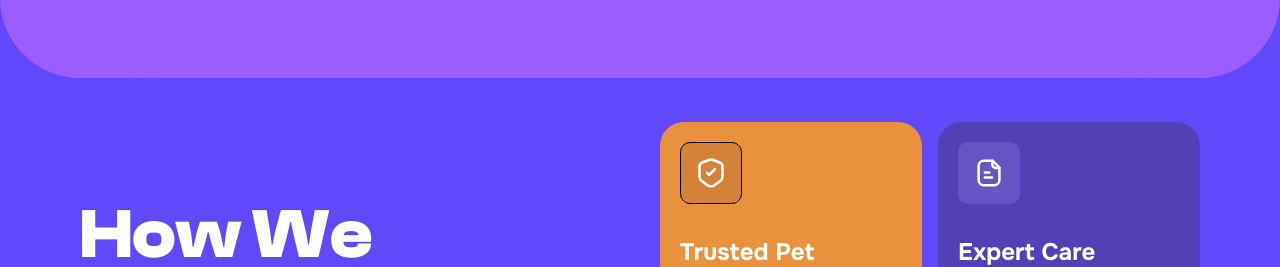
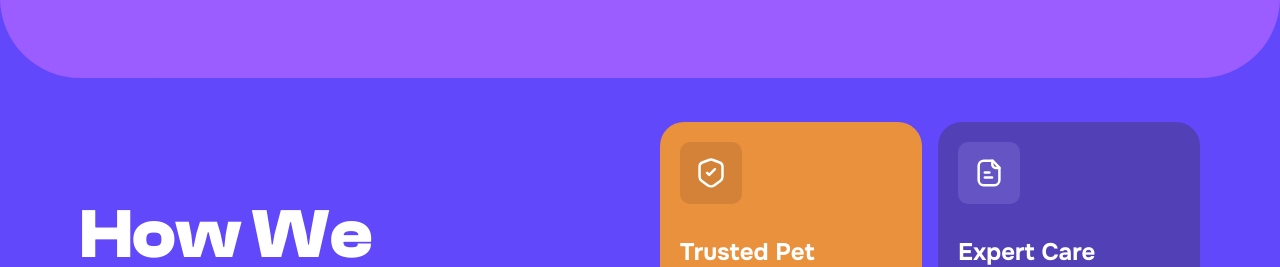
Before and after one commit to JoySarkarBD/pet-zone, a Next.js app: page / in a window 1280 px wide. Shown: the part 1643-1910 px from the top of the page. Built offline with nearby package versions, Linux system fonts and the light colour scheme.

Commit message:
fix: remove unnecessary border from icon in HowWeServe component for cleaner design fix: simplify button class in TopCategories component for consistency fix: reorder import statement in Navbar component for better organization fix: update card vector and background images for improved visuals

```diff
--- a/components/HowWeServe.tsx
+++ b/components/HowWeServe.tsx
@@ -46,7 +46,7 @@ export default function HowWeServe() {
               whileHover={{ scale: 1.05, transition: { duration: 0.2 } }}
               className='bg-[#EA913E] rounded-3xl p-5 flex flex-col min-h-[298px] max-w-[286px]'>
               <div
-                className='w-[62px] h-[62px] border border-black rounded-lg flex items-center justify-center mb-8 bg-[#D38238]
+                className='w-[62px] h-[62px] rounded-lg flex items-center justify-center mb-8 bg-[#D38238]
               '>
                 <svg
                   width='32'
--- a/components/TopCategories.tsx
+++ b/components/TopCategories.tsx
@@ -73,7 +73,7 @@ export default function TopCategories() {
           viewport={{ once: true }}
           transition={{ duration: 0.6, delay: 0.4 }}
           className='w-full mt-10'>
-          <button className='bg-[#F56A3D] hover:bg-[#E55A2D] w-full h-[76px] text-[22px] font-normal text-white border-0 rounded-full font-onset cursor-pointer'>
+          <button className='bg-[#F56A3D] hover:bg-[#E55A2D] w-full h-[76px] text-[22px] font-normal text-white rounded-full font-onset cursor-pointer'>
             Learn more
           </button>
         </MotionDiv>
--- a/components/shared/Navbar.tsx
+++ b/components/shared/Navbar.tsx
@@ -1,8 +1,8 @@
 import { Button } from "@/components/ui/button";
-import { MotionNav } from "../ui/motion-wrapper";
 import { Search, User2 } from "lucide-react";
 import Image from "next/image";
 import Link from "next/link";
+import { MotionNav } from "../ui/motion-wrapper";
 
 export default function Navbar() {
   return (
```
Also changed, not shown: public/card_vactor.png, public/vector-bg-top-left.png.
